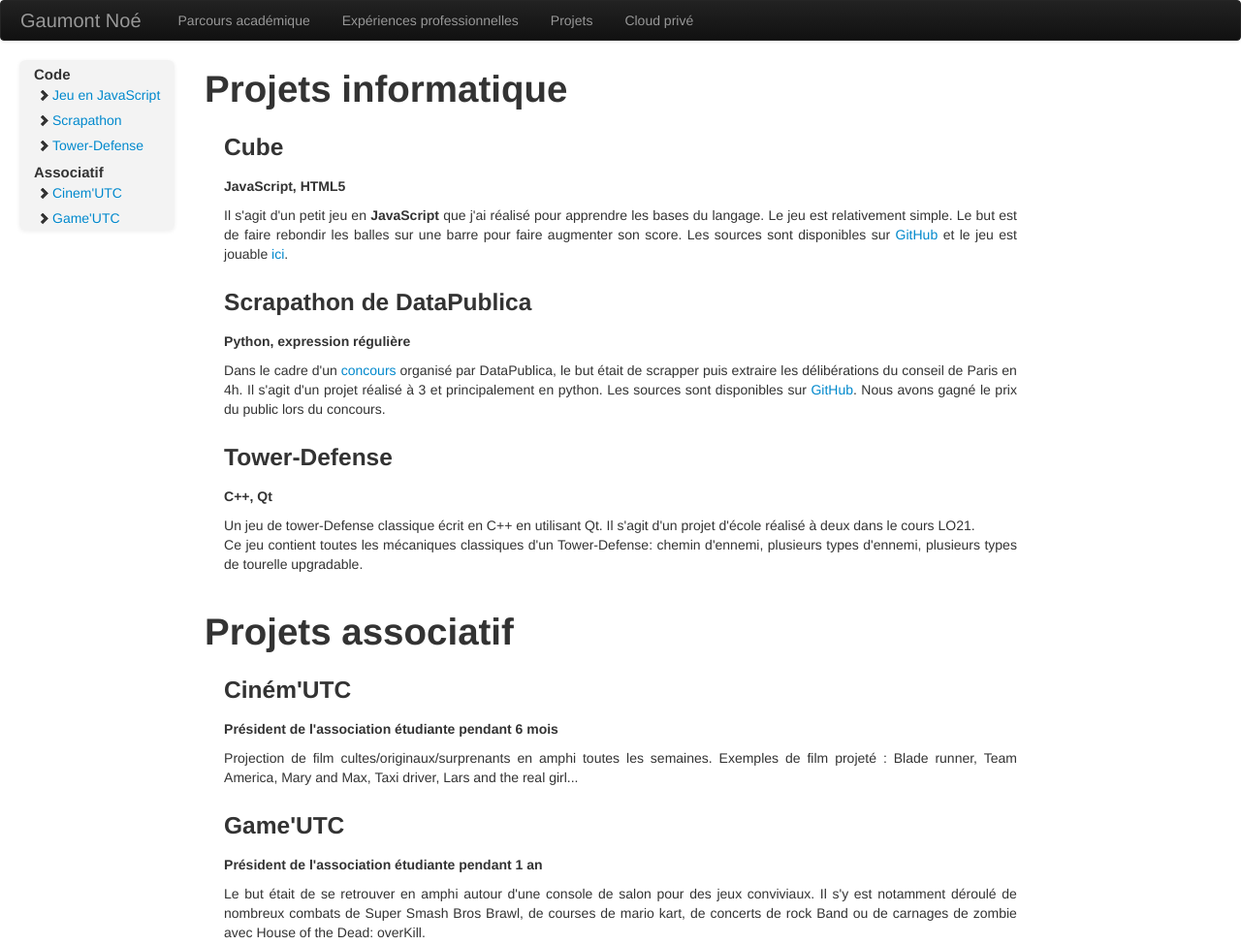
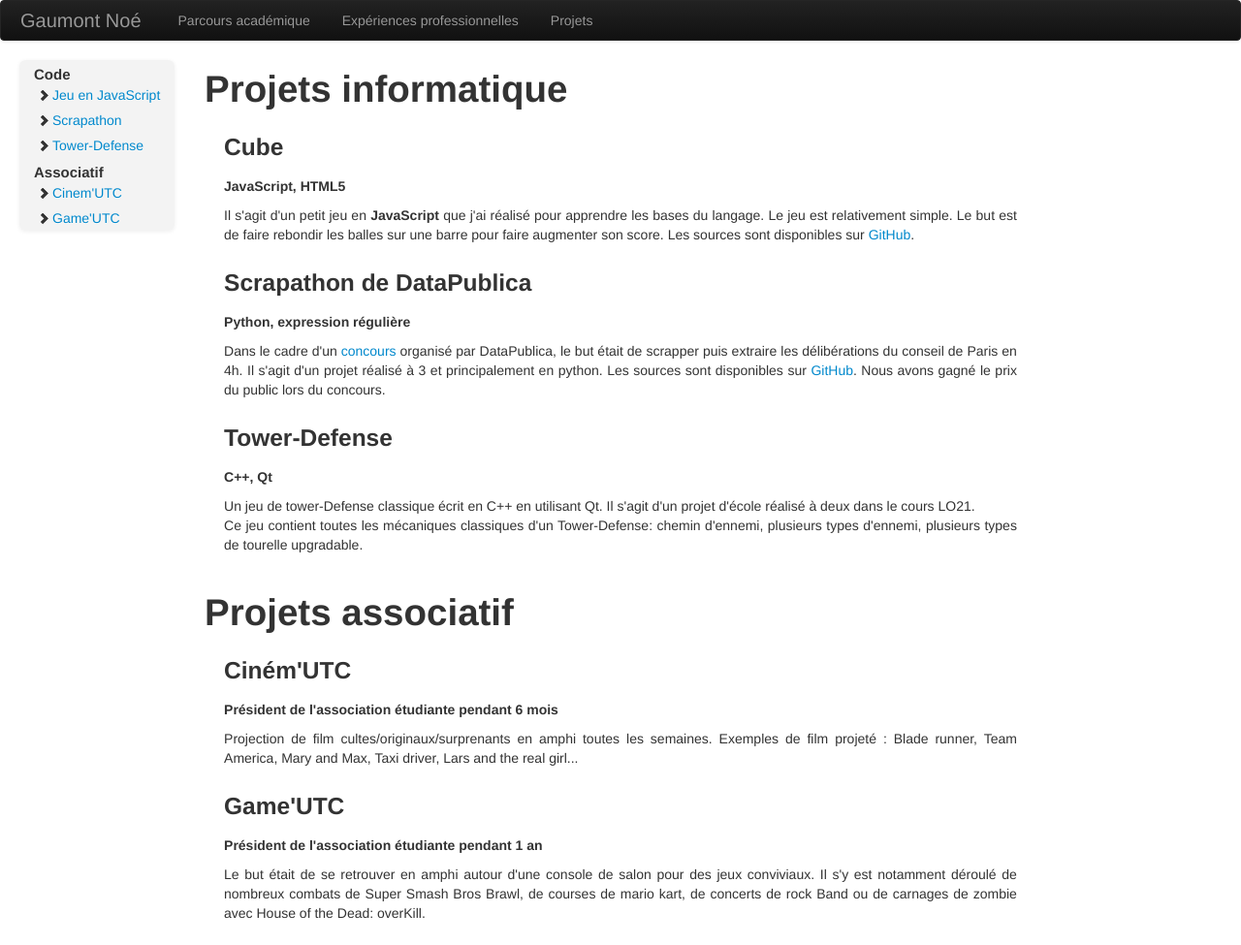
Before and after one commit to ksadorf/Site, a plain HTML site: page www/Projets.html in a window 1280 px wide. Shown: the whole page at 97% size. Drawn offline with Linux system fonts and the light colour scheme.

Commit message:
Fix some links

```diff
--- a/www/Projets.html
+++ b/www/Projets.html
@@ -39,7 +39,7 @@
 					<p>
 						Il s'agit d'un petit jeu en <strong>JavaScript</strong> que j'ai réalisé pour apprendre les bases du langage.
 						Le jeu est relativement simple. Le but est de faire rebondir les balles sur une barre pour faire augmenter son score.
-						Les sources sont disponibles sur <a href="https://github.com/ksadorf/Cube" target="_blank">GitHub</a> et le jeu est jouable <a href="http://game.ngaumont.fr"  target="_blank">ici</a>.
+						Les sources sont disponibles sur <a href="https://github.com/ksadorf/Cube" target="_blank">GitHub</a>.
 					</p>
 				</div>
 
--- a/www/asset/js/env.js
+++ b/www/asset/js/env.js
@@ -15,7 +15,6 @@ addNavbar=function(){
 				  <li><a href="Parcours.html">Parcours académique</a></li>        \
 				  <li><a href="Experience.html">Expériences professionnelles</a></li>        \
 				  <li><a href="Projets.html">Projets</a></li>        \
-				  <li><a href="http://owncloud.ngaumont.fr" target="_blank">Cloud privé</a></li>        \
 				</ul>                                           \
 			  </div><!--/.nav-collapse -->                     \
 			</div>                                         \
```
